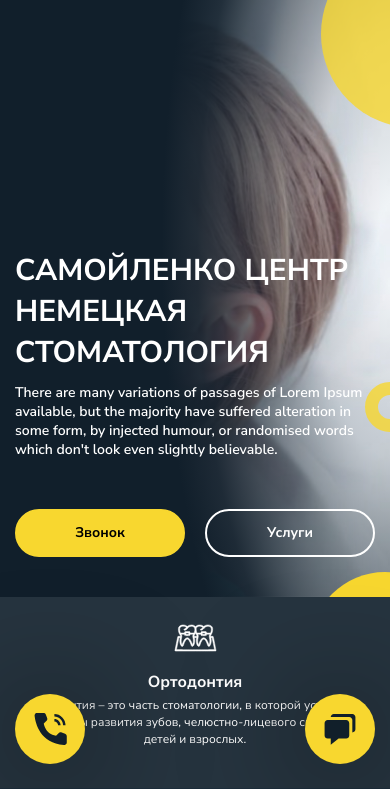
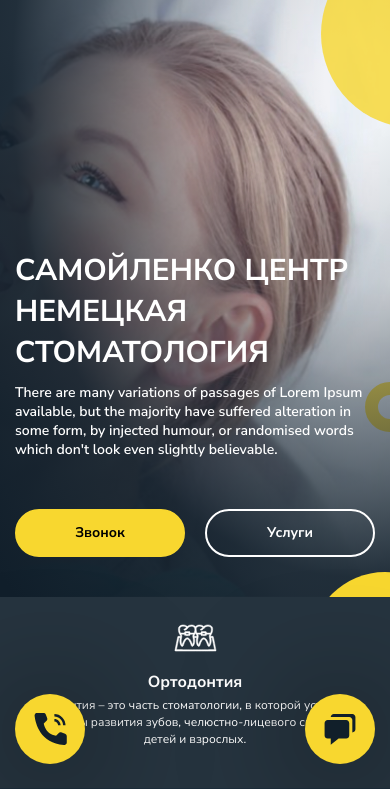
Before and after one commit to ogirock93/medeco, a PHP site: page / in a window 390 px wide. Shown: the part 60-849 px from the top of the page. Run offline with PHP 8.4, Linux system fonts and the light colour scheme; style sheets or scripts are compiled from the project's sources.

Commit message:
Правки

```diff
--- a/404.html
+++ b/404.html
@@ -85,7 +85,7 @@
     <h2>Страница не найдена...</h2>
     <div class="btn_404">
       <a class="button eyllow" href="#">Назад</a>
-      <a class="button" href="#">На главную</a>
+      <a class="button" href="index.html">На главную</a>
     </div>
   </div>
 </div>
--- a/about_us.html
+++ b/about_us.html
@@ -81,6 +81,7 @@
 	</header>
 
 
+
 	<section class="s_title" style="background: radial-gradient(82.31% 111.32% at 100% 35.14%, rgba(17, 31, 43, 0) 5.39%, rgba(17, 31, 43, 0.172414) 28.3%, rgba(17, 31, 43, 0.917879) 67.28%, #111F2B 79.36%), url(img_2/specialists_titl.jpg);   background-size: contain;
 	    background-repeat: no-repeat;
 	    background-position: right;
@@ -94,9 +95,11 @@
 	</section>
 
 
+
+
 <div class="bread_crumbs">
   <div class="container">
-    <img src="img_2/house.svg" alt="house">
+    <a href="index.html"> <img src="img_2/house.svg" alt="house"></a>
     <p><img class="big_pading" src="img_2/big.svg" alt="img"> О нас</p>
   </div>
 </div>
--- a/css/editional_style.css
+++ b/css/editional_style.css
@@ -86,6 +86,8 @@
   text-transform: uppercase;
   color: #FFFFFF;
   max-width: 625px;
+  position: relative;
+  z-index: 3;
 }
 .first-row p {
   font-weight: 600;
@@ -94,6 +96,12 @@
   color: #FFFFFF;
   max-width: 520px;
   margin-bottom: 50px;
+  position: relative;
+  z-index: 3;
+}
+.first-row .button-wrap {
+  position: relative;
+  z-index: 3;
 }
 
 .first-row::before {
@@ -1990,6 +1998,7 @@
   width: 100%;
   height: 100%;
   overflow: auto;
+  padding-bottom: 100px;
 }
 
 .modal:after {
@@ -1998,7 +2007,7 @@
   height: 100%;
   background: black;
   opacity: 0.7;
-  position: absolute;
+  position: fixed;
   top: 0;
   z-index: -1;
 }
@@ -2251,11 +2260,21 @@
 }
 
 .close_reviews {
+  cursor: pointer;
   position: absolute;
   left: calc(50% - 30px);
   margin-top: 50px;
   width: 60px;
   height: 60px;
+}
+
+.background::before {
+  content: "";
+  width: 100%;
+  height: 100%;
+  position: absolute;
+  background: radial-gradient(75% 125.32% at 101% 41.14%, rgba(17, 31, 43, 0) 5.39%, rgba(17, 31, 43, 0.172414) 28.3%, rgba(17, 31, 43, 0.917879) 67.28%, #111F2B 79.36%);
+  z-index: 2;
 }
 
 @media (min-width: 1232px) {
--- a/css/editional_style.scss
+++ b/css/editional_style.scss
@@ -92,6 +92,8 @@
 		text-transform: uppercase;
 		color: #FFFFFF;
 		max-width: 625px;
+		position: relative;
+		z-index: 3;
 	}
 	p{
 		font-weight: 600;
@@ -100,6 +102,12 @@
 		color: #FFFFFF;
 		max-width: 520px;
 		margin-bottom: 50px;
+		position: relative;
+		z-index: 3;
+	}
+	.button-wrap{
+		position: relative;
+		z-index: 3;
 	}
 }
 
@@ -2064,6 +2072,7 @@
 	width: 100%;
 	height: 100%;
 	overflow: auto;
+	padding-bottom: 100px;
 }
 
 .modal:after {
@@ -2072,7 +2081,7 @@
 	height: 100%;
 	background: black;
 	opacity:0.7;
-	position: absolute;
+	position: fixed;
 	top: 0;
 	z-index: -1;
 }
@@ -2326,6 +2335,7 @@
 }
 
 .close_reviews{
+	cursor:pointer;
 	position: absolute;
 	left: calc(50% - 30px);
 	margin-top: 50px;
@@ -2333,6 +2343,15 @@
 	height: 60px;
 }
 
+.background::before{
+	content: "";
+	width: 100%;
+	height: 100%;
+	position: absolute;
+	background: radial-gradient(75% 125.32% at 101% 41.14%, rgba(17, 31, 43, 0) 5.39%, rgba(17, 31, 43, 0.172414) 28.3%, rgba(17, 31, 43, 0.917879) 67.28%, #111F2B 79.36%);
+	z-index: 2;
+}
+
 
 @media (min-width:1232px) {
 	$pl:calc(((100vw - 1232px) / 2) + 15px);
--- a/css/media.css
+++ b/css/media.css
@@ -1212,6 +1212,10 @@
   .close_reviews {
     margin-top: 100px;
   }
+
+  .background::before {
+    background: radial-gradient(161% 149.32% at 92% 14.14%, rgba(17, 31, 43, 0) 5.39%, rgba(17, 31, 43, 0.172414) 22.3%, rgba(17, 31, 43, 0.917879) 55.28%, #111F2B 79.36%);
+  }
 }
 @media (max-width: 560px) {
   .grid_specialists {
--- a/index.html
+++ b/index.html
@@ -124,7 +124,8 @@
 
 	<div class="screen1_index">
 			<div class="slider_screen_1" >
-				<div class="first-row" style="background: radial-gradient(75% 125.32% at 101% 41.14%, rgba(17, 31, 43, 0) 5.39%, rgba(17, 31, 43, 0.172414) 28.3%, rgba(17, 31, 43, 0.917879) 67.28%, #111F2B 79.36%), url(img/bg1.jpg);   background-size: contain;
+				<div class="background">
+					<div class="first-row" style="background: url(img/bg1.jpg);   background-size: contain;
 						background-repeat: no-repeat;
 						background-position: right;
 						background-repeat: no-repeat;">
@@ -137,7 +138,10 @@
 								</div>
 							</div>
 					</div>
-				<div class="first-row" style="background: radial-gradient(73.31% 125.32% at 101% 41.14%, rgba(17, 31, 43, 0) 5.39%, rgba(17, 31, 43, 0.172414) 28.3%, rgba(17, 31, 43, 0.917879) 67.28%, #111F2B 79.36%), url(img_2/specialists_titl.jpg);   background-size: cover;
+				</div>
+
+				<div class="background">
+					<div class="first-row" style="background: url(img_2/specialists_titl.jpg);   background-size: cover;
 						background-repeat: no-repeat;
 						background-position: right;
 						background-repeat: no-repeat;">
@@ -150,7 +154,10 @@
 							</div>
 						</div>
 					</div>
-				<div class="first-row" style="background: radial-gradient(73.31% 125.32% at 101% 41.14%, rgba(17, 31, 43, 0) 5.39%, rgba(17, 31, 43, 0.172414) 28.3%, rgba(17, 31, 43, 0.917879) 67.28%, #111F2B 79.36%), url(img/bg1.jpg);   background-size: contain;
+				</div>
+
+				<div class="background">
+					<div class="first-row" style="background: url(img/bg1.jpg);   background-size: contain;
 						background-repeat: no-repeat;
 						background-position: right;
 						background-repeat: no-repeat;">
@@ -160,6 +167,7 @@
 							<div class="button-wrap">
 								<a href="" class="button eyllow">Звонок</a>
 								<a href="" class="button">Услуги</a>
+							</div>
 						</div>
 					</div>
 				</div>
--- a/js/popup_modal.js
+++ b/js/popup_modal.js
@@ -3,8 +3,8 @@
     document.getElementById("myModal").style.display = "flex";
   }
 
-  $('#myModal').click(function(e) {
-  if ($(e.target).closest('.popup_our_work, .prev, .next').length == 0) {
+  $('#myModal, #myModal_2').click(function(e) {
+  if ($(e.target).closest('.review, .popup_our_work, .prev, .next').length == 0) {
     $(this).fadeOut();
   }
 });
@@ -34,3 +34,40 @@
     slides[slideIndex-1].style.display = "flex";
 
   }
+
+
+
+
+
+
+
+
+  function openModal_2() {
+    document.getElementById("myModal_2").style.display = "flex";
+  }
+
+
+
+  var slideIndex_2 = 1;
+  showSlides_2(slideIndex_2);
+
+  function plusSlides_2(r) {
+    showSlides_2(slideIndex_2 += r);
+  }
+
+  function currentSlide_2(r) {
+    showSlides_2(slideIndex_2 = r);
+  }
+
+  function showSlides_2(r) {
+    var ir;
+    var slides = document.getElementsByClassName("review");
+    if (r > slides.length) {slideIndex_2 = 1}
+    if (r < 1) {slideIndex_2 = slides.length}
+    for (ir = 0; ir < slides.length; ir++) {
+        slides[ir].style.display = "none";
+    }
+
+    slides[slideIndex_2-1].style.display = "flex";
+
+  }
--- a/news.html
+++ b/news.html
@@ -94,7 +94,7 @@
 
 <div class="bread_crumbs">
   <div class="container">
-    <img src="img_2/house.svg" alt="house">
+    <a href="index.html"> <img src="img_2/house.svg" alt="house"></a>
     <a href="#"><img class="big_pading" src="img_2/big.svg" alt="img">Новости</a>
     <p><img class="big_pading" src="img_2/big.svg" alt="img"> Как очистить зубы на высоком профессиональном уровне</p>
   </div>
--- a/news_all.html
+++ b/news_all.html
@@ -94,7 +94,7 @@
 
 <div class="bread_crumbs">
   <div class="container">
-    <img src="img_2/house.svg" alt="house">
+    <a href="index.html"> <img src="img_2/house.svg" alt="house"></a>
   	<p><img class="big_pading" src="img_2/big.svg" alt="img">Новости</p>
   </div>
 </div>
--- a/our_work.html
+++ b/our_work.html
@@ -96,7 +96,7 @@
 
 <div class="bread_crumbs">
   <div class="container">
-    <img src="img_2/house.svg" alt="house">
+    <a href="index.html"> <img src="img_2/house.svg" alt="house"></a>
     <p><img class="big_pading" src="img_2/big.svg" alt="img"> Наши работы</p>
   </div>
 </div>
--- a/reviews.html
+++ b/reviews.html
@@ -95,7 +95,7 @@
 
 <div class="bread_crumbs">
   <div class="container">
-    <img src="img_2/house.svg" alt="house">
+    <a href="index.html"> <img src="img_2/house.svg" alt="house"></a>
     <p><img class="big_pading" src="img_2/big.svg" alt="img"> Отзывы</p>
   </div>
 </div>
@@ -361,7 +361,7 @@
 <script src="https://cdn.jsdelivr.net/npm/simplebar@latest/dist/simplebar.min.js"></script>
 <script src="js/owl.carousel.min.js"></script>
 <script src="js/common.js"></script>
-<script src="js/popup_modal_reviews.js"></script>
+<script src="js/popup_modal.js"></script>
 <script src="js/script.js"></script>
 <script src="js/slick.min.js"></script>
 
--- a/service.html
+++ b/service.html
@@ -93,7 +93,7 @@
 
 <div class="bread_crumbs">
   <div class="container">
-    <img src="img_2/house.svg" alt="house">
+    <a href="index.html"> <img src="img_2/house.svg" alt="house"></a>
     <p><img class="big_pading" src="img_2/big.svg" alt="img">Услуги</p>
   </div>
 </div>
--- a/servise_1.html
+++ b/servise_1.html
@@ -96,7 +96,7 @@
 
 <div class="bread_crumbs">
   <div class="container">
-    <img src="img_2/house.svg" alt="house">
+    <a href="index.html"> <img src="img_2/house.svg" alt="house"></a>
 		<a href="#"><img class="big_pading" src="img_2/big.svg" alt="img">Услуги</a>
     <p><img class="big_pading" src="img_2/big.svg" alt="img">Ортодонтия</p>
   </div>
--- a/specialist.html
+++ b/specialist.html
@@ -80,8 +80,8 @@
 
   <div class="bread_crumbs">
     <div class="container">
-      <img src="img_2/house.svg" alt="house">
-    	<p><img class="big_pading" src="img_2/big.svg" alt="img"><span></span> Наши специалсты</p>
+      <a href="index.html"> <img src="img_2/house.svg" alt="house"></a>
+    	<a><img class="big_pading" src="img_2/big.svg" alt="img"><span></span> Наши специалсты</a>
       <p><img class="big_pading" src="img_2/big.svg" alt="img"><span></span> Демченко Виктор Петрович</p>
     </div>
   </div>
--- a/specialists_all.html
+++ b/specialists_all.html
@@ -96,7 +96,7 @@
 
 <div class="bread_crumbs">
   <div class="container">
-    <img src="img_2/house.svg" alt="house">
+    <a href="index.html"> <img src="img_2/house.svg" alt="house"></a>
   	<p><img class="big_pading" src="img_2/big.svg" alt="img"><span></span> Наши специалсты</p>
   </div>
 </div>
```
Also changed, not shown: js/popup_modal_reviews.js (+11 -11 lines). Lines whose indentation alone changed are shown as unchanged.
